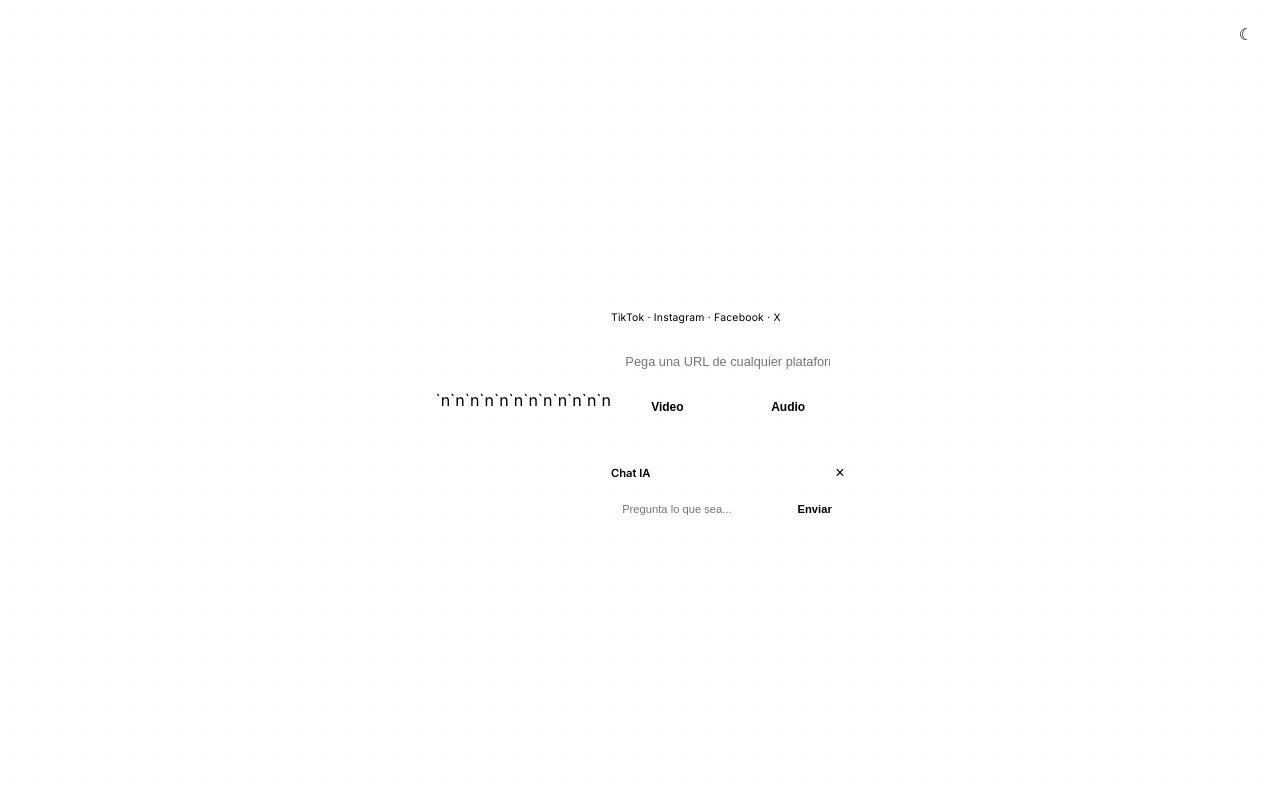
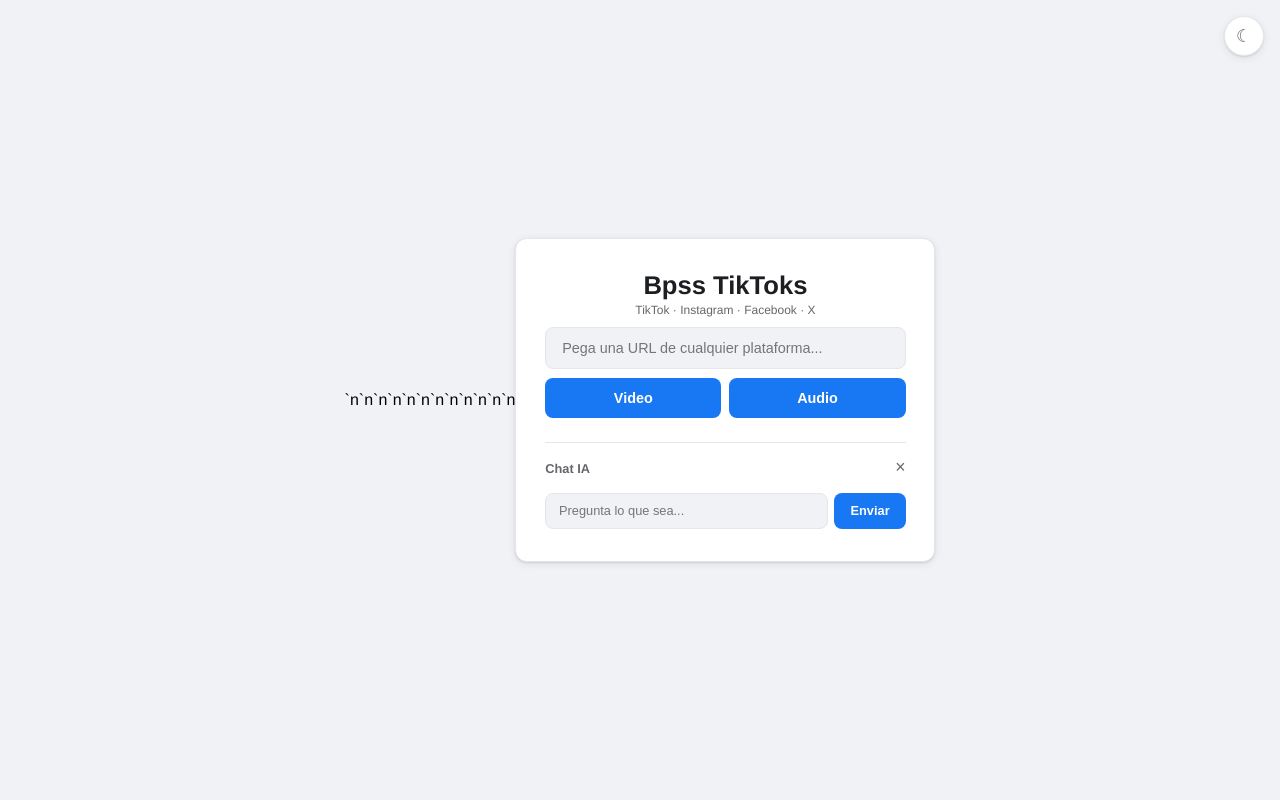
Before and after one commit to bpss-tiktoks/bpss-tiktoks, a Flask app: page / in a window 1280 px wide. Run offline with Flask 3, Linux system fonts and the light colour scheme.

Commit message:
Rediseño estilo Facebook

```diff
--- a/static/style.css
+++ b/static/style.css
@@ -1,61 +1,57 @@
 *{margin:0;padding:0;box-sizing:border-box}
-::root{--bg:#0d1117;--bg-overlay:rgba(13,17,23,.88);--fg:#e6edf3;--muted:#7d8590;--border:rgba(56,189,248,.2);--accent:#38bdf8;--accent-fg:#0d1117;--card:rgba(22,27,34,.75);--error:#f85149;--success:#3fb950;--glow:rgba(56,189,248,.12)}
-body.dark{--bg:#050508;--bg-overlay:rgba(5,5,8,.92);--fg:#e2e8f0;--muted:#475569;--border:rgba(168,85,247,.25);--accent:#a855f7;--accent-fg:#fff;--card:rgba(15,10,25,.8);--error:#f87171;--success:#4ade80;--glow:rgba(168,85,247,.15)}
-body{font-family:Inter,-apple-system,BlinkMacSystemFont,Segoe UI,sans-serif;min-height:100vh;display:flex;align-items:center;justify-content:center;padding:1rem;background:var(--bg);transition:background .3s;position:relative;overflow-x:hidden}
-body::before{content:'';position:fixed;top:0;left:0;right:0;bottom:0;background:radial-gradient(ellipse at 50% 0%,var(--glow) 0%,transparent 60%);z-index:0;pointer-events:none}
-body::after{content:'';position:fixed;top:0;left:0;right:0;bottom:0;background-image:radial-gradient(rgba(99,102,241,.08) 1px,transparent 1px);background-size:24px 24px;z-index:0;pointer-events:none}
-\.container{position:relative;z-index:1;width:100%;max-width:100%;background:var(--card);backdrop-filter:blur(20px);-webkit-backdrop-filter:blur(20px);border:1px solid var(--border);border-radius:20px;padding:2rem 1.5rem;text-align:center;color:var(--fg);box-shadow:0 0 40px var(--glow),inset 0 1px 0 rgba(255,255,255,.05);transition:box-shadow .3s}
-.container:hover{box-shadow:0 0 60px var(--glow),inset 0 1px 0 rgba(255,255,255,.08)}
-h1{font-size:1.5rem;font-weight:700;letter-spacing:-.03em;margin-bottom:.3rem;background:linear-gradient(135deg,var(--fg),var(--accent));-webkit-background-clip:text;-webkit-text-fill-color:transparent;background-clip:text}
-.sub{font-size:.65rem;color:var(--muted);margin-bottom:1.2rem;letter-spacing:.02em}
-.counter{font-size:.65rem;color:var(--muted);margin-bottom:.6rem}
-.warn{font-size:.6rem;color:var(--muted);margin-bottom:1rem;padding:.4rem .6rem;border:1px solid var(--border);border-radius:8px;background:rgba(99,102,241,.05)}
-input[type=text]{width:100%;padding:.7rem .9rem;border:1px solid var(--border);border-radius:10px;background:rgba(255,255,255,.03);color:var(--fg);font-size:.8rem;margin-bottom:.6rem;transition:all .2s}
-input:focus{outline:none;border-color:var(--accent);box-shadow:0 0 12px var(--glow)}
+:root{--bg:#F0F2F5;--fg:#1C1E21;--muted:#65676B;--border:#E4E6EB;--accent:#1877F2;--accent-fg:#fff;--card:#fff;--error:#E41E3F;--success:#31A24C;--shadow:0 1px 2px rgba(0,0,0,.1),0 2px 8px rgba(0,0,0,.08)}
+body.dark{--bg:#18191A;--fg:#E4E6EB;--muted:#B0B3B8;--border:#3A3B3C;--accent:#1877F2;--accent-fg:#fff;--card:#242526;--error:#FA7884;--success:#45BD62;--shadow:0 1px 2px rgba(0,0,0,.3),0 2px 8px rgba(0,0,0,.2)}
+body{font-family:Helvetica,Arial,-apple-system,sans-serif;min-height:100vh;display:flex;align-items:center;justify-content:center;padding:1.5rem;background:var(--bg);transition:background .3s}
+.container{width:100%;max-width:420px;background:var(--card);border-radius:12px;padding:2rem 1.8rem;text-align:center;color:var(--fg);box-shadow:var(--shadow);border:1px solid var(--border)}
+h1{font-size:1.6rem;font-weight:700;margin-bottom:.2rem;color:var(--fg)}
+.sub{font-size:.75rem;color:var(--muted);margin-bottom:.4rem}
+.desc{font-size:.7rem;color:var(--muted);margin-bottom:1.2rem}
+.counter{font-size:.7rem;color:var(--muted);margin-bottom:.6rem}
+.warn{font-size:.7rem;color:var(--muted);margin-bottom:1rem;padding:.5rem .8rem;border:1px solid var(--border);border-radius:8px;background:var(--bg)}
+input[type=text]{width:100%;padding:.75rem 1rem;border:1px solid var(--border);border-radius:8px;background:var(--bg);color:var(--fg);font-size:.9rem;margin-bottom:.6rem;transition:border-color .2s}
+input:focus{outline:none;border-color:var(--accent);box-shadow:0 0 0 2px rgba(24,119,242,.15)}
 .btns{display:flex;gap:.5rem}
-.btns button{flex:1;padding:.65rem;background:var(--accent);color:var(--accent-fg);border:none;border-radius:10px;font-size:.75rem;font-weight:600;cursor:pointer;transition:all .2s}
-.btns button:hover{opacity:.9;transform:translateY(-1px);box-shadow:0 4px 12px var(--glow)}
-.error{margin-top:1rem;padding:.6rem .8rem;border:1px solid var(--error);border-radius:10px;color:var(--error);font-size:.7rem;word-break:break-all;background:rgba(239,68,68,.05)}
-.history{margin-top:1.2rem;padding-top:1rem;border-top:1px solid var(--border);text-align:left}
-.history-header{display:flex;justify-content:space-between;align-items:center;margin-bottom:.4rem}
-.history-title{font-size:.65rem;color:var(--muted);font-weight:600}
-.clear-history{font-size:.6rem;color:var(--muted);background:none;border:none;cursor:pointer;text-decoration:underline}
-.history-item{font-size:.6rem;color:var(--muted);word-break:break-all;margin:.2rem 0}
+.btns button{flex:1;padding:.75rem;background:var(--accent);color:var(--accent-fg);border:none;border-radius:8px;font-size:.9rem;font-weight:600;cursor:pointer;transition:background .2s}
+.btns button:hover{background:#166FE5}
+.error{margin-top:1rem;padding:.7rem 1rem;border:1px solid var(--error);border-radius:8px;color:var(--error);font-size:.8rem;word-break:break-all;background:rgba(228,30,63,.05)}
+.history{margin-top:1.5rem;padding-top:1rem;border-top:1px solid var(--border);text-align:left}
+.history-header{display:flex;justify-content:space-between;align-items:center;margin-bottom:.5rem}
+.history-title{font-size:.75rem;color:var(--muted);font-weight:600}
+.clear-history{font-size:.7rem;color:var(--muted);background:none;border:none;cursor:pointer;text-decoration:underline}
+.history-item{font-size:.7rem;color:var(--muted);word-break:break-all;margin:.25rem 0}
 .chat-box{margin-top:1.5rem;padding-top:1rem;border-top:1px solid var(--border);text-align:left}
 .chat-header{display:flex;justify-content:space-between;align-items:center;margin-bottom:.5rem}
-.chat-title{font-size:.7rem;font-weight:600;color:var(--muted)}
-.clear-chat{font-size:1rem;color:var(--muted);background:none;border:none;cursor:pointer;line-height:1}
-#chatMsgs{max-height:160px;overflow-y:auto;margin-bottom:.4rem}
-.msg{padding:.4rem .6rem;margin:.3rem 0;border-radius:10px;font-size:.7rem;max-width:90%;word-break:break-word;line-height:1.4}
-.msg.user{background:var(--accent);color:var(--accent-fg);margin-left:auto}
-.msg.bot{background:rgba(99,102,241,.1);color:var(--fg);border:1px solid var(--border)}
+.chat-title{font-size:.8rem;font-weight:600;color:var(--muted)}
+.clear-chat{font-size:1.1rem;color:var(--muted);background:none;border:none;cursor:pointer;line-height:1}
+#chatMsgs{max-height:180px;overflow-y:auto;margin-bottom:.5rem}
+.msg{padding:.5rem .8rem;margin:.35rem 0;border-radius:12px;font-size:.8rem;max-width:85%;word-break:break-word;line-height:1.4}
+.msg.user{background:var(--accent);color:#fff;margin-left:auto}
+.msg.bot{background:var(--bg);color:var(--fg)}
 .msg.loading{opacity:.5;font-style:italic}
-.suggestions{margin-bottom:.4rem}
-.sug-list{display:flex;gap:.3rem;flex-wrap:wrap}
-.sug-btn{padding:.3rem .6rem;border:1px solid var(--border);border-radius:20px;font-size:.6rem;color:var(--muted);background:transparent;cursor:pointer;transition:all .2s}
-.sug-btn:hover{border-color:var(--accent);color:var(--fg);background:rgba(99,102,241,.1)}
+.suggestions{margin-bottom:.5rem}
+.sug-list{display:flex;gap:.4rem;flex-wrap:wrap}
+.sug-btn{padding:.35rem .7rem;border:1px solid var(--border);border-radius:20px;font-size:.7rem;color:var(--muted);background:var(--card);cursor:pointer;transition:all .2s}
+.sug-btn:hover{border-color:var(--accent);color:var(--accent)}
 .chat-input{display:flex;gap:.4rem}
-.chat-input input{flex:1;margin:0;padding:.5rem .7rem;font-size:.7rem}
-.chat-input button{padding:.5rem .8rem;background:var(--accent);color:var(--accent-fg);border:none;border-radius:10px;font-size:.7rem;cursor:pointer;font-weight:600}
-.theme-toggle{position:fixed;top:1rem;right:1rem;background:var(--card);backdrop-filter:blur(8px);border:1px solid var(--border);border-radius:50%;width:36px;height:36px;font-size:1rem;cursor:pointer;color:var(--muted);z-index:99;display:flex;align-items:center;justify-content:center;transition:all .2s}
-.theme-toggle:hover{border-color:var(--accent);box-shadow:0 0 12px var(--glow)}
-.spinner{width:28px;height:28px;border:2px solid var(--border);border-top-color:var(--accent);border-radius:50%;animation:spin .7s linear infinite;margin:0 auto}
+.chat-input input{flex:1;margin:0;padding:.6rem .8rem;font-size:.8rem}
+.chat-input button{padding:.6rem 1rem;background:var(--accent);color:#fff;border:none;border-radius:8px;font-size:.8rem;cursor:pointer;font-weight:600}
+.theme-toggle{position:fixed;top:1rem;right:1rem;background:var(--card);border:1px solid var(--border);border-radius:50%;width:40px;height:40px;font-size:1.1rem;cursor:pointer;color:var(--muted);z-index:99;display:flex;align-items:center;justify-content:center;box-shadow:var(--shadow)}
+.spinner{width:32px;height:32px;border:3px solid var(--border);border-top-color:var(--accent);border-radius:50%;animation:spin .7s linear infinite;margin:0 auto}
 @keyframes spin{to{transform:rotate(360deg)}}
-.loading-text{font-size:.75rem;color:var(--muted);margin-top:.8rem}
-.success-text{font-size:.85rem;color:var(--success);font-weight:600}
-.error-text{font-size:.75rem;color:var(--error);word-break:break-all;line-height:1.4}
-.file-title{font-size:.7rem;color:var(--fg);margin-top:.4rem;font-weight:500}
-.file-size{font-size:.65rem;color:var(--muted)}
-.file-platform{font-size:.6rem;color:var(--muted);margin-bottom:.3rem}
-.btn-download{display:inline-block;margin-top:.8rem;padding:.7rem 2rem;background:var(--success);color:#fff;text-decoration:none;border-radius:10px;font-size:.8rem;font-weight:600;transition:all .2s}
-.btn-download:hover{transform:translateY(-1px);box-shadow:0 4px 16px rgba(34,197,94,.3)}
-.actions{display:flex;gap:.4rem;justify-content:center;margin-top:.6rem;flex-wrap:wrap}
-.btn-action{padding:.4rem .8rem;border:1px solid var(--border);border-radius:10px;font-size:.65rem;color:var(--fg);text-decoration:none;cursor:pointer;background:transparent;transition:all .2s}
-.btn-action:hover{border-color:var(--accent);background:rgba(99,102,241,.1)}
-.next-form{display:flex;gap:.4rem;margin-top:1.2rem}
-.next-form input{flex:1;margin:0;padding:.5rem .7rem;font-size:.7rem}
-.next-form button{padding:.5rem .7rem;background:var(--accent);color:var(--accent-fg);border:none;border-radius:10px;font-size:.7rem;cursor:pointer;font-weight:600}
-.link-back{display:inline-block;margin-top:.8rem;font-size:.7rem;color:var(--muted);text-decoration:none;transition:color .2s}
+.loading-text{font-size:.8rem;color:var(--muted);margin-top:.8rem}
+.success-text{font-size:.9rem;color:var(--success);font-weight:600}
+.error-text{font-size:.8rem;color:var(--error);word-break:break-all;line-height:1.4}
+.file-title{font-size:.8rem;color:var(--fg);margin-top:.5rem;font-weight:500}
+.file-size{font-size:.7rem;color:var(--muted)}
+.file-platform{font-size:.7rem;color:var(--muted);margin-bottom:.4rem}
+.btn-download{display:inline-block;margin-top:1rem;padding:.8rem 2.5rem;background:var(--success);color:#fff;text-decoration:none;border-radius:8px;font-size:.9rem;font-weight:600;transition:opacity .2s}
+.btn-download:hover{opacity:.9}
+.actions{display:flex;gap:.5rem;justify-content:center;margin-top:.8rem;flex-wrap:wrap}
+.btn-action{padding:.5rem 1rem;border:1px solid var(--border);border-radius:8px;font-size:.75rem;color:var(--fg);text-decoration:none;cursor:pointer;background:var(--bg);transition:all .2s}
+.btn-action:hover{border-color:var(--accent);color:var(--accent)}
+.next-form{display:flex;gap:.4rem;margin-top:1.5rem}
+.next-form input{flex:1;margin:0;padding:.6rem .8rem;font-size:.8rem}
+.next-form button{padding:.6rem .8rem;background:var(--accent);color:#fff;border:none;border-radius:8px;font-size:.8rem;cursor:pointer;font-weight:600}
+.link-back{display:inline-block;margin-top:1rem;font-size:.8rem;color:var(--muted);text-decoration:none}
 .link-back:hover{color:var(--accent)}
-@media(max-width:480px){.container{max-width:100%;padding:1.5rem 1.2rem}h1{font-size:1.3rem}}
-.desc{font-size:.6rem;color:var(--muted);margin-top:-.8rem;margin-bottom:1rem;opacity:.7}
+@media(max-width:480px){.container{max-width:100%;padding:1.5rem 1.2rem}h1{font-size:1.4rem}}
```
